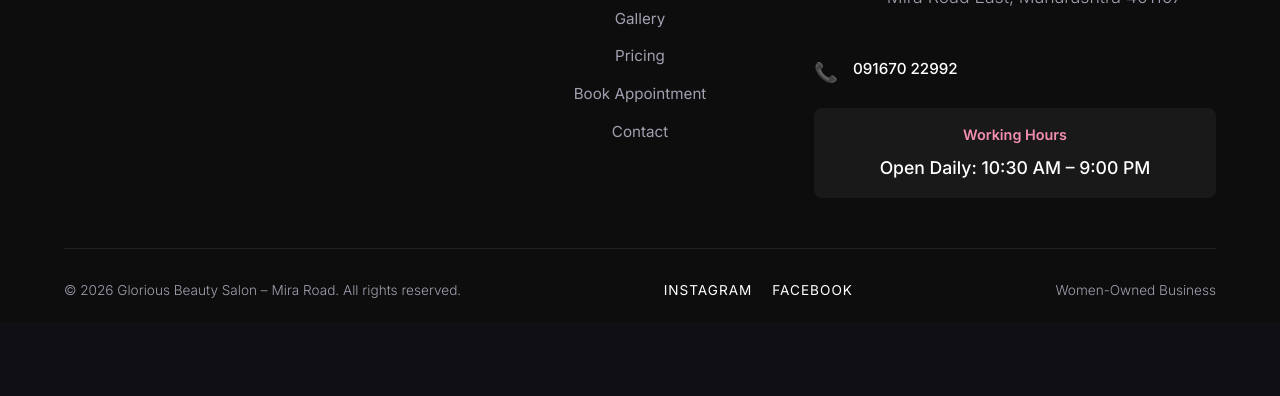
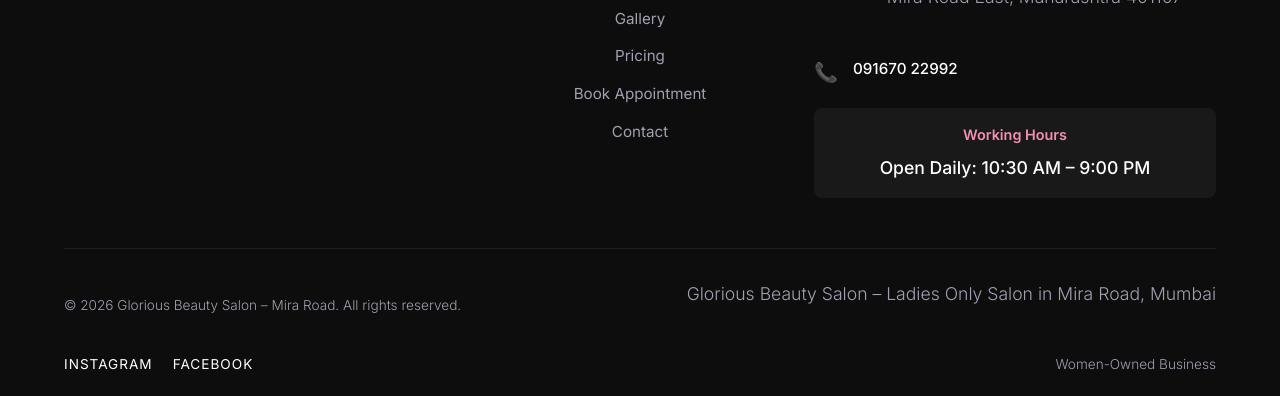
Before and after one commit to aldehydeketone/gloriousbeautysalon, a website built with Vite: page index.html in a window 1280 px wide. Shown: the part 9027-9423 px from the top of the page. Before the commit the page ends 9349 px from the top, so only its background shows below. Built offline with nearby package versions, Linux system fonts and the light colour scheme; animation ran at ten frames a second.

Commit message:
Update index.html

```diff
--- a/index.html
+++ b/index.html
@@ -537,6 +537,7 @@
           <p class="brand-desc">A women-owned sanctuary designed for your absolute comfort, hygiene, and privacy.</p>
         </div>
 
+
         <!-- Column 2: Quick Links -->
         <div class="footer-col links-col">
           <h4>Quick Links</h4>
@@ -573,6 +574,9 @@
 
       <div class="footer-bottom">
         <p class="copyright">&copy; 2026 Glorious Beauty Salon – Mira Road. All rights reserved.</p>
+         <p class="footer-seo">
+    Glorious Beauty Salon – Ladies Only Salon in Mira Road, Mumbai
+  </p>
         <div class="social-links">
           <a href="https://www.instagram.com/glorioussalon.miraroad/" target="_blank"
             rel="noopener noreferrer">Instagram</a>
```
